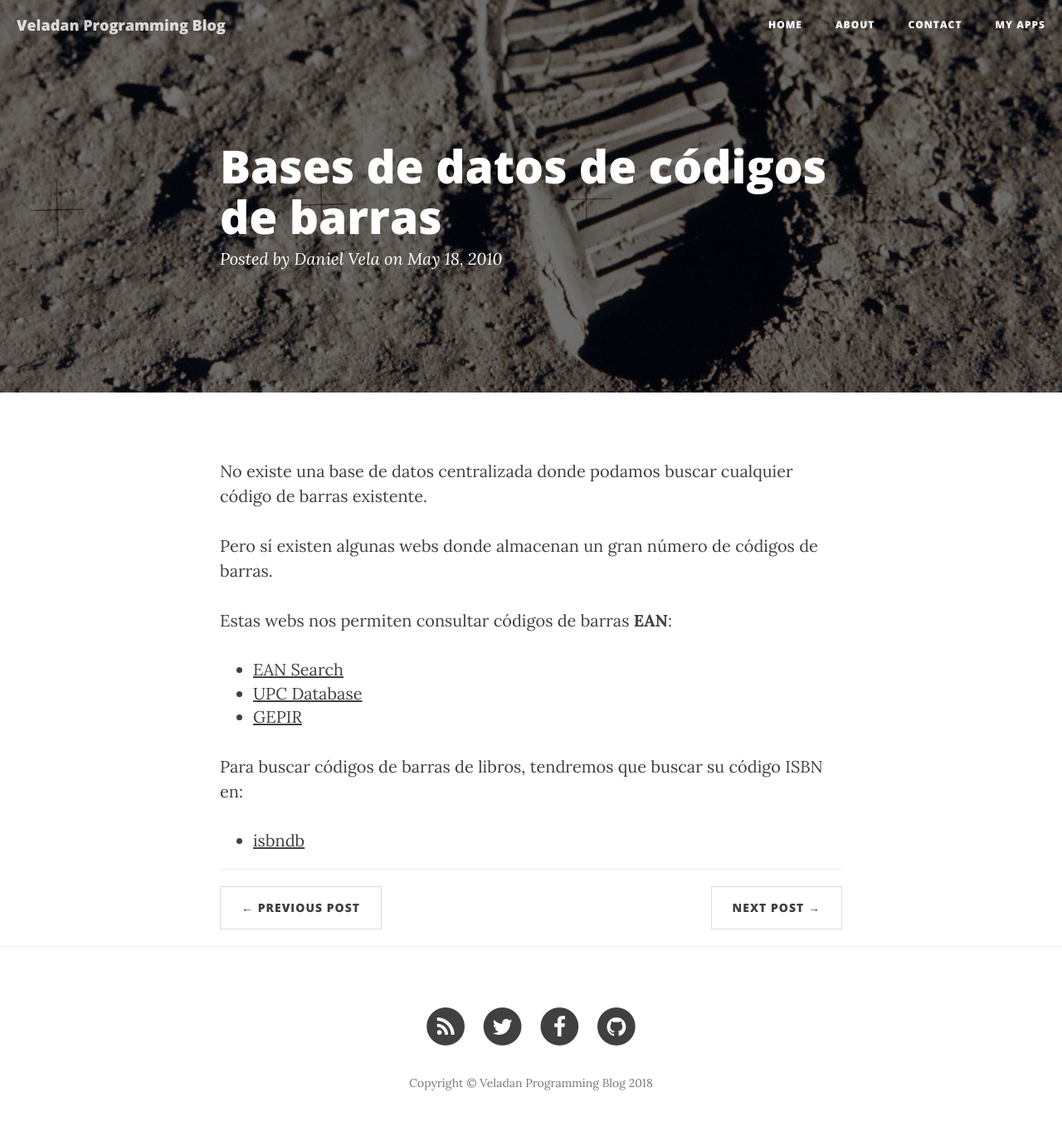
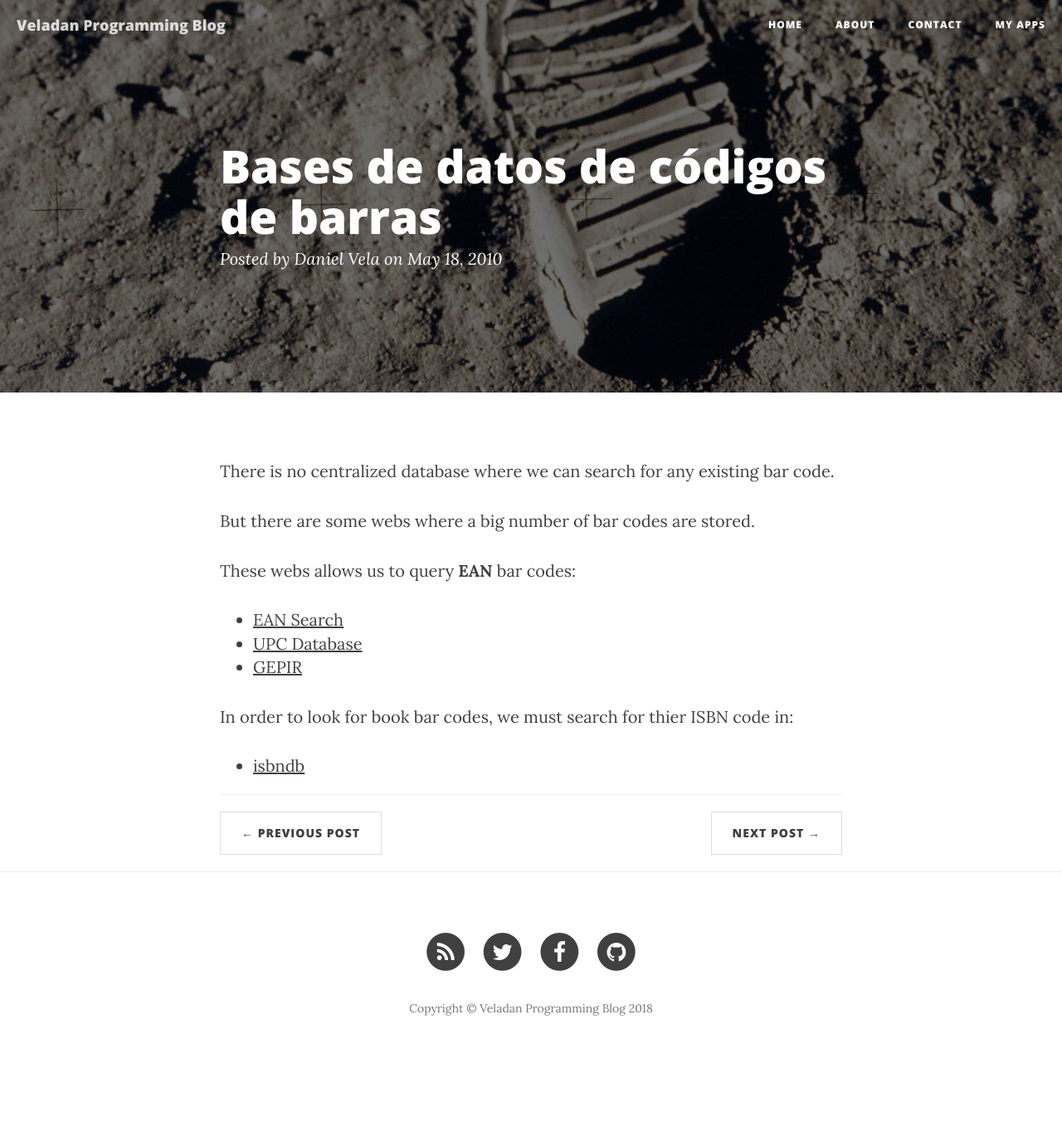
Before and after one commit to madcato/madcato.github.io, a Jekyll site: the page built from _posts/2010-05-18-basededatos-de-codigos.markdown, in a window 1280 px wide. Shown: the whole page at 83% size. Built offline with Jekyll 4.4.1, drawn with Linux system fonts in a browser that asks for light colours; nearby versions of some CDN libraries; after the commit the page ends 1291 px from its top, so only the background shows below that.

Commit message:
English translations

```diff
--- a/_posts/2010-05-16-rails-sin-basededatos.markdown
+++ b/_posts/2010-05-16-rails-sin-basededatos.markdown
@@ -8,10 +8,10 @@ header-img: "img/post-bg-04.jpg"
 
 <p><a href="http://blog.veladan.org/post/45344135930/usando-ruby-on-rails-sin-base-de-datos" class="tumblr_blog">madcato</a>:</p>
 
-<blockquote><p>Ruby On Rails se puede usar sin base de datos. Para ello hay que evitar que el gem <strong>active_record</strong> se cargue. Ya que este gem es cargado de manera automática hay que añadir esta linea al fichero <strong><em>enviroment.rb</em></strong>:</p>
+<blockquote><p>Ruby On Rails can be used without database. To do that, <strong>active_record</strong> gem must not be loaded. This gem is loaded automatically by Rails, to avoid that set this line in the file <strong><em>enviroment.rb</em></strong>:</p>
 
 {% highlight ruby %}
 config.frameworks -= [:active_record]
 {% endhighlight %}
 
-<p>Esto también se puede usar para desactivar cualquier otro gem que no necesitemos como el <strong>action_mailer</strong>.</p></blockquote>
+<p>This way we can deactivate other unneeded gems like <strong>action_mailer</strong>.</p></blockquote>
--- a/_posts/2010-05-18-basededatos-de-codigos.markdown
+++ b/_posts/2010-05-18-basededatos-de-codigos.markdown
@@ -6,18 +6,17 @@ author:     "Daniel Vela"
 header-img: "img/post-bg-05.jpg"
 ---
 
-No existe una base de datos centralizada donde podamos buscar cualquier código de barras existente.
+There is no centralized database where we can search for any existing bar code.
 
+But there are some webs where a big number of bar codes are stored.
 
-Pero sí existen algunas webs donde almacenan un gran número de códigos de barras.
+These webs allows us to query **EAN** bar codes:
 
-
-Estas webs nos permiten consultar códigos de barras **EAN**:
 
 * [EAN Search](http://www.ean-search.org/)
 * [UPC Database](http://www.upcdatabase.com/)
 * [GEPIR](http://www.ucc-gepir.org/GEPIR_UCCNET/jsp/client.jsp)
 
-Para buscar códigos de barras de libros, tendremos que buscar su código ISBN en:
+In order to look for book bar codes, we must search for thier ISBN code in:
 
 * [isbndb](http://isbndb.com/)
--- a/_posts/2010-05-26-http-digest-ruby.markdown
+++ b/_posts/2010-05-26-http-digest-ruby.markdown
@@ -6,7 +6,7 @@ author:     "Daniel Vela"
 header-img: "img/post-bg-03.jpg"
 ---
 
-Este código ejemplo muestra como usar la autenticación de tipo Digest con ruby. En la versión 1.8.6 no está soportado nativamente este método.
+This sample code shows how to use authentication of type *Digest* with ruby. From version 1.8.6 is supported natively.
 
 {% highlight ruby %}
 #! /usr/bin/ruby
```
